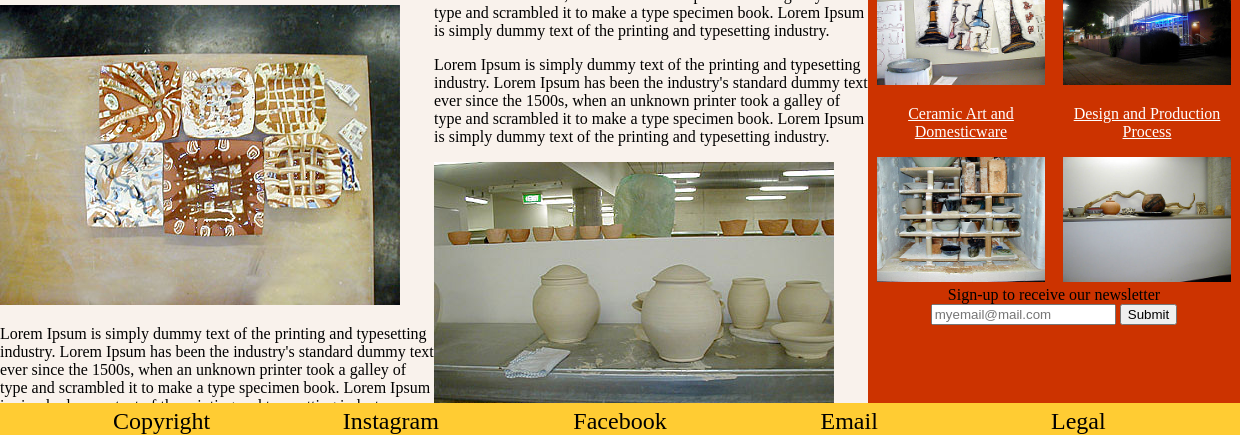
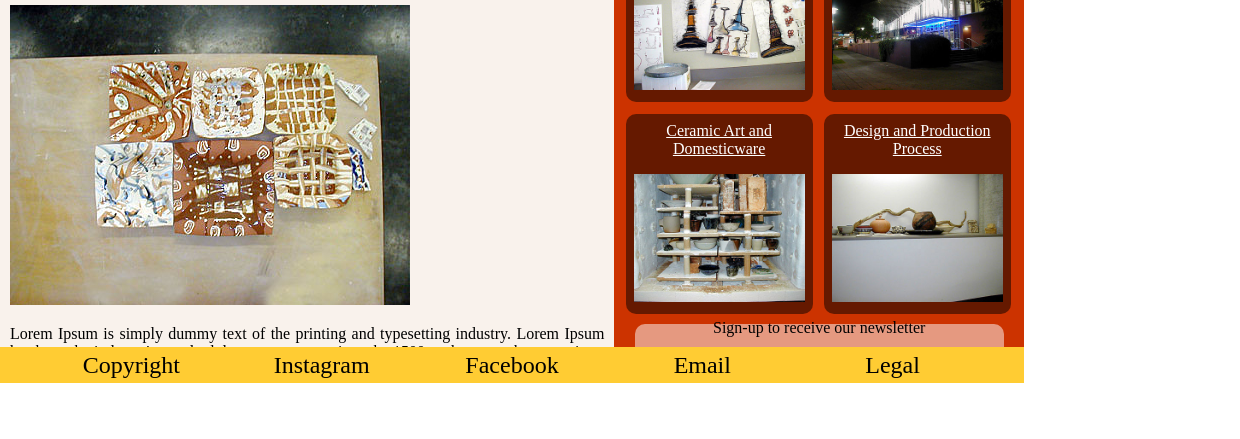
Before and after one commit to SD-Smith/Bazaar-Ceramics-Website, a plain HTML site: page docs/template.html in a window 1024 px wide. Shown: the part 421-860 px from the top of the page, 1240 px wide, since content can reach past the window. After the commit the page ends 804 px from the top, so only its background shows below. Drawn offline with Linux system fonts and the light colour scheme.

Commit message:
major changes

```diff
--- a/docs/css/laptop.css
+++ b/docs/css/laptop.css
@@ -24,6 +24,15 @@ ul, li, div, body {
     margin: 0;
     }
 
+h1 {
+    padding-left: 40px;
+}
+
+h2, h3 {
+    padding-left: 20px;
+}
+
+/* -- Frequently Used Classes -- */
 .nav-list {
     text-align: center;
 }
@@ -41,14 +50,10 @@ body {
 
 #pageContainer {
 
-    min-width: 1240px;
-    max-width: 80%;
+    min-width: 1440px;
+    max-width: 90%;
     height: 100vh;
     margin: auto;
-}
-
-header {
-    min-height: 27%;
 }
 
 nav {
@@ -57,26 +62,23 @@ nav {
 
 article {
     float: left;
-    height: 64%;
+    height: 57%;
     width: 70%;
     overflow:auto;
 }
 
 aside {
     float: left;
-    height: 64%;
+    height: 57%;
     width: 30%;
     text-align: center;
-    overflow: auto;
+    overflow: hidden;
 }
 
 footer {
     clear: left;
-    height: 4%;
+    height: 4.5%;
 }
-
-/* @supports () {} */
-
 
 /* -- Header -- */
 
@@ -165,13 +167,21 @@ li:focus-within > .dropdown-content {
 }
 
 /* -- Article -- */
+
+#pageArticle p, .content img, .article-header img {
+    padding: 0 10px;
+    text-align: justify;
+}
+
+
 .article-header {
-float: left;
-width:50%
+    float: left;
+    width:50%;
 }
+
 .content {
-float: left;
-width:50%
+    float: left;
+    width:50%;
 }
 
 
@@ -183,19 +193,43 @@ display: none;
 
 .text-overlay {
     float: left;
-    width: 50%;
+    width: 44%;
+    background: rgba(0,0,0,.50);
+    padding: 0.38em;
+    margin-top: 0.8em;
+    margin-left: 0.8em;
+    border-radius: 10px
 }
+
 
 .text-overlay img {
     width: 90%;
 }
 
+/* -- Email Form -- */
+
 .center {
     clear: both;
     display: flex;
     justify-content: center;
-    align-items: center;
+    height: 15%;
+    width: 90%;
+    margin: auto;
+}
 
+.center form {
+    display: flex;
+    flex-wrap: wrap;
+    justify-content: center;
+    align-content: center;
+    background: rgba(255,255,255,0.5);
+    margin: 10px 0;
+    border-radius: 10px;
+}
+
+.center label {
+    width: 100%;
+    margin-bottom: 20px
 }
 
 /* -- Footer -- */
@@ -203,3 +237,50 @@ display: none;
 #pageFooter ul li {
     width: 18%;
 }
+
+@media only screen and (min-width: 801px) and (max-width:1120px) {
+
+    /* --  page -- */
+
+    #pageContainer {
+        min-width: 840px;
+        max-width: 100%;
+        height: 100vh;
+        margin: auto;
+    }
+
+    article {
+        width: 60%;
+    }
+
+    aside {
+        width: 40%;
+    }
+
+    /* --  article -- */
+    .article-header {
+        float: none;
+        width:100%;
+    }
+    .content {
+        float: none;
+        width:100%;
+    }
+
+    /* --  aside -- */
+    .text-overlay {
+        width: 41.75%;
+        padding: 0.5em;
+        margin-top: 0.7em;
+        margin-left: 0.7em;
+    }
+
+    .aside p {
+        margin-top: 0%;
+    }
+
+    .text-overlay img {
+        width: 100%;
+    }
+
+}
```
